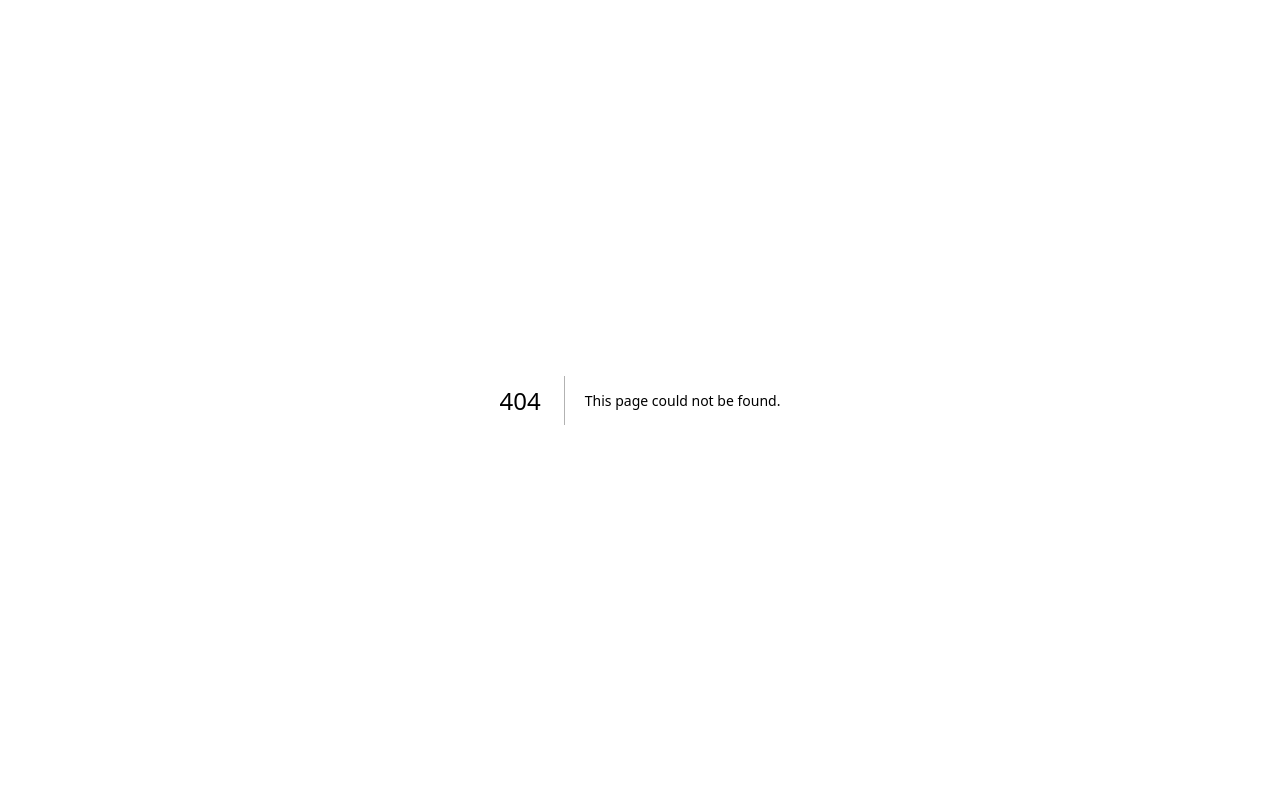
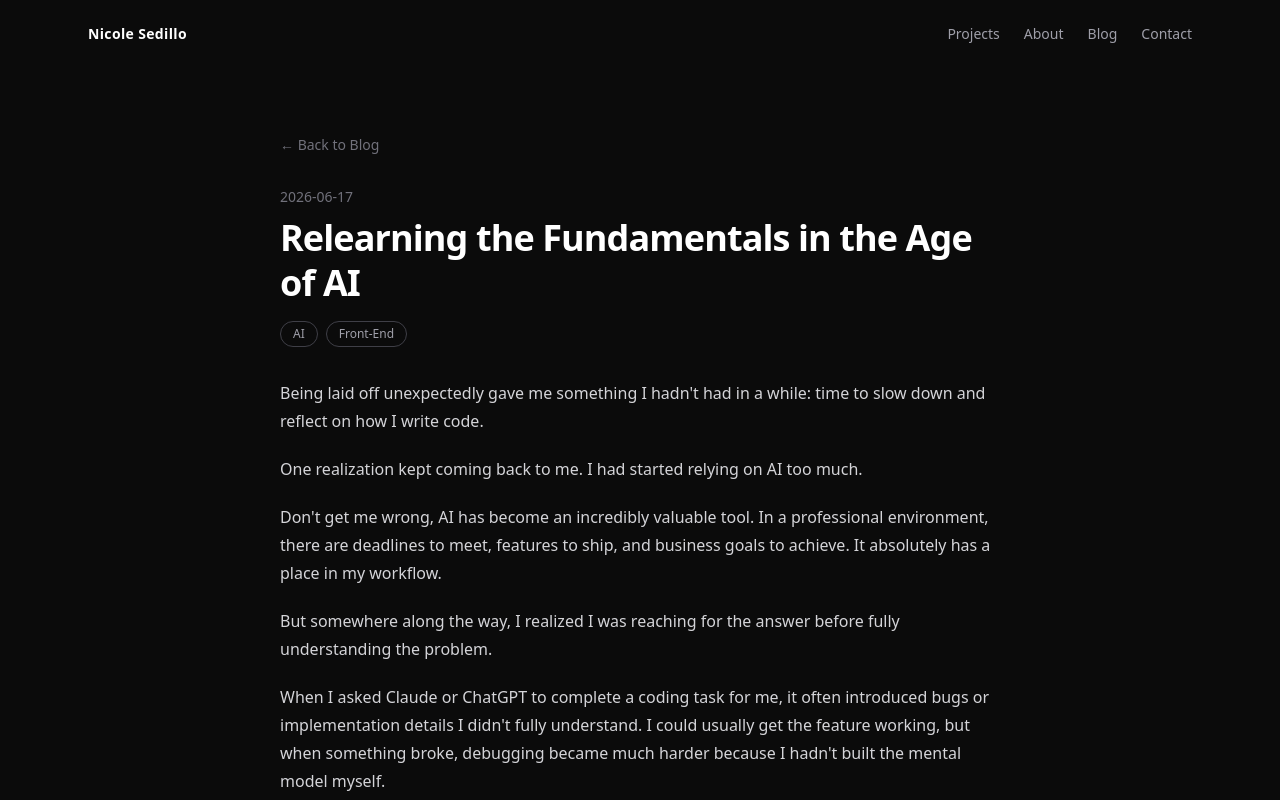
Before and after one commit to nicole-sedillo/portfolio-v3, a Next.js app: page /blog/relearning-the-fundamentals-in-the-age-of-ai in a window 1280 px wide. Before the commit this address had no page. Shown: the top 800 px of the page. Built offline with nearby package versions, Linux system fonts and the light colour scheme.

Commit message:
added a blog page and first blog entry

```diff
--- /dev/null
+++ b/app/blog/[slug]/page.tsx
@@ -0,0 +1,67 @@
+import Link from "next/link";
+import { getPostBySlug, getAllPosts } from "@/lib/posts";
+import { MDXRemote } from "next-mdx-remote/rsc";
+
+export async function generateStaticParams() {
+  const posts = getAllPosts();
+  return posts.map((post) => ({ slug: post.slug }));
+}
+
+export async function generateMetadata({ params }: { params: Promise<{ slug: string }> }) {
+  const { slug } = await params;
+  const post = getPostBySlug(slug);
+  return {
+    title: `${post.title} | Nicole Sedillo`,
+    description: post.description,
+  };
+}
+
+export default async function BlogPostPage({ params }: { params: Promise<{ slug: string }> }) {
+  const { slug } = await params;
+  const post = getPostBySlug(slug);
+
+  return (
+    <main className="min-h-screen bg-[#0B0B0B] text-white">
+      <nav className="mx-auto flex max-w-6xl items-center justify-between px-6 py-6">
+        <Link href="/" className="text-sm font-semibold tracking-wide">
+          Nicole Sedillo
+        </Link>
+        <div className="flex gap-6 text-sm text-zinc-400">
+          <Link href="/#projects" className="transition [&:hover]:text-[#5EEAD4]">Projects</Link>
+          <Link href="/#about" className="transition [&:hover]:text-[#5EEAD4]">About</Link>
+          <Link href="/blog" className="transition [&:hover]:text-[#5EEAD4]">Blog</Link>
+          <Link href="/#contact" className="transition [&:hover]:text-[#5EEAD4]">Contact</Link>
+        </div>
+      </nav>
+
+      <article className="mx-auto max-w-3xl px-6 py-16">
+        <Link
+          href="/blog"
+          className="mb-8 inline-block text-sm text-zinc-500 transition [&:hover]:text-[#5EEAD4]"
+        >
+          ← Back to Blog
+        </Link>
+
+        <p className="mb-2 text-sm text-zinc-500">{post.date}</p>
+        <h1 className="mb-4 text-3xl font-semibold leading-tight tracking-tight md:text-4xl">
+          {post.title}
+        </h1>
+
+        <div className="mb-8 flex flex-wrap gap-2">
+          {post.tags.map((tag) => (
+            <span
+              key={tag}
+              className="rounded-full border border-zinc-700 px-3 py-1 text-xs text-zinc-400"
+            >
+              {tag}
+            </span>
+          ))}
+        </div>
+
+        <div className="prose prose-invert prose-zinc max-w-none">
+          <MDXRemote source={post.content} />
+        </div>
+      </article>
+    </main>
+  );
+}
--- /dev/null
+++ b/app/blog/page.tsx
@@ -0,0 +1,59 @@
+import Link from "next/link";
+import { getAllPosts } from "@/lib/posts";
+
+export const metadata = {
+  title: "Blog | Nicole Sedillo",
+  description: "Thoughts on front-end development, design, and building things on the web.",
+};
+
+export default function BlogPage() {
+  const posts = getAllPosts();
+
+  return (
+    <main className="min-h-screen bg-[#0B0B0B] text-white">
+      <nav className="mx-auto flex max-w-6xl items-center justify-between px-6 py-6">
+        <Link href="/" className="text-sm font-semibold tracking-wide">
+          Nicole Sedillo
+        </Link>
+        <div className="flex gap-6 text-sm text-zinc-400">
+          <Link href="/#projects" className="transition [&:hover]:text-[#5EEAD4]">Projects</Link>
+          <Link href="/#about" className="transition [&:hover]:text-[#5EEAD4]">About</Link>
+          <Link href="/blog" className="transition [&:hover]:text-[#5EEAD4]">Blog</Link>
+          <Link href="/#contact" className="transition [&:hover]:text-[#5EEAD4]">Contact</Link>
+        </div>
+      </nav>
+
+      <section className="mx-auto max-w-6xl px-6 py-16">
+        <p className="mb-3 text-sm font-medium text-[#5EEAD4]">Writing</p>
+        <h1 className="mb-4 text-4xl font-semibold tracking-tight md:text-5xl">Blog</h1>
+        <p className="mb-12 max-w-xl text-lg text-zinc-400">
+          Thoughts on front-end development, building things, and learning in public.
+        </p>
+
+        <div className="flex flex-col gap-4">
+          {posts.map((post) => (
+            <Link
+              key={post.slug}
+              href={`/blog/${post.slug}`}
+              className="rounded-2xl border border-zinc-800 bg-[#111111] p-6 transition [&:hover]:border-[#5EEAD4]"
+            >
+              <p className="mb-1 text-xs text-zinc-500">{post.date}</p>
+              <h2 className="mb-2 text-xl font-semibold">{post.title}</h2>
+              <p className="text-sm text-zinc-400">{post.description}</p>
+              <div className="mt-4 flex flex-wrap gap-2">
+                {post.tags.map((tag) => (
+                  <span
+                    key={tag}
+                    className="rounded-full border border-zinc-700 px-3 py-1 text-xs text-zinc-400"
+                  >
+                    {tag}
+                  </span>
+                ))}
+              </div>
+            </Link>
+          ))}
+        </div>
+      </section>
+    </main>
+  );
+}
--- a/app/globals.css
+++ b/app/globals.css
@@ -1,4 +1,5 @@
 @import "tailwindcss";
+@plugin "@tailwindcss/typography";
 
 :root {
   --background: #0b0b0b;
--- a/app/page.tsx
+++ b/app/page.tsx
@@ -42,6 +42,9 @@ export default function Home() {
           </a>
           <a href="#about" className="transition [&:hover]:text-[#5EEAD4]">
             About
+          </a>
+          <a href="/blog" className="transition [&:hover]:text-[#5EEAD4]">
+            Blog
           </a>
           <a href="#contact" className="transition [&:hover]:text-[#5EEAD4]">
             Contact
--- /dev/null
+++ b/content/posts/relearning-the-fundamentals-in-the-age-of-ai.md
@@ -0,0 +1,44 @@
+---
+title: "Relearning the Fundamentals in the Age of AI"
+date: "2026-06-17"
+description: "Being laid off gave me time to reflect on how I write code and how much I'd been letting AI do the thinking for me."
+tags: ["AI", "Front-End"]
+---
+
+Being laid off unexpectedly gave me something I hadn't had in a while: time to slow down and reflect on how I write code.
+
+One realization kept coming back to me. I had started relying on AI too much.
+
+Don't get me wrong, AI has become an incredibly valuable tool. In a professional environment, there are deadlines to meet, features to ship, and business goals to achieve. It absolutely has a place in my workflow.
+
+But somewhere along the way, I realized I was reaching for the answer before fully understanding the problem.
+
+When I asked Claude or ChatGPT to complete a coding task for me, it often introduced bugs or implementation details I didn't fully understand. I could usually get the feature working, but when something broke, debugging became much harder because I hadn't built the mental model myself.
+
+What surprised me even more was how different it felt emotionally.
+
+When AI wrote most of the solution, there wasn't much satisfaction. I missed the feeling of finally getting something to work after thinking through the problem myself.
+
+I've found a much better balance by changing how I use AI.
+
+Instead of asking it to write the solution, I ask it to explain concepts, challenge my thinking, or walk me through the reasoning behind an implementation. Then I write the code myself.
+
+The difference has been huge.
+
+Not only do I end up with code I understand, but debugging becomes easier because I know why everything exists. I can navigate the project more confidently, spot mistakes faster, and make changes without feeling like I'm working around someone else's code.
+
+After reflecting on this, I realized my knowledge had become wide but not deep.
+
+I'd touched a lot of technologies, but I wanted a stronger foundation in the fundamentals.
+
+That's why I'm treating my current hockey app as my classroom. Instead of rushing to finish features, I'm intentionally using it to revisit JavaScript fundamentals — arrays, objects, state management, asynchronous data fetching — and to learn newer concepts like authentication and databases.
+
+It's tempting to ask AI for the answer immediately. The answer is only a prompt away.
+
+But I'm challenging myself to understand *why* the code works before I move on.
+
+I don't want to become a developer who can only build with AI beside them. I want AI to make me more efficient, not replace the thinking that makes me a better engineer.
+
+My goal isn't to write less code.
+
+It's to understand more of the code I write.
--- /dev/null
+++ b/lib/posts.ts
@@ -0,0 +1,57 @@
+import fs from "fs";
+import path from "path";
+import matter from "gray-matter";
+
+const postsDirectory = path.join(process.cwd(), "content/posts");
+
+export type PostMeta = {
+  slug: string;
+  title: string;
+  date: string;
+  description: string;
+  tags: string[];
+};
+
+export type Post = PostMeta & {
+  content: string;
+};
+
+// Get all posts sorted by date (newest first)
+export function getAllPosts(): PostMeta[] {
+  const fileNames = fs.readdirSync(postsDirectory);
+
+  const posts = fileNames
+    .filter((name) => name.endsWith(".md"))
+    .map((fileName) => {
+      const slug = fileName.replace(/\.md$/, "");
+      const fullPath = path.join(postsDirectory, fileName);
+      const fileContents = fs.readFileSync(fullPath, "utf8");
+      const { data } = matter(fileContents);
+
+      return {
+        slug,
+        title: data.title,
+        date: data.date,
+        description: data.description,
+        tags: data.tags ?? [],
+      };
+    });
+
+  return posts.sort((a, b) => (a.date < b.date ? 1 : -1));
+}
+
+// Get a single post by slug
+export function getPostBySlug(slug: string): Post {
+  const fullPath = path.join(postsDirectory, `${slug}.md`);
+  const fileContents = fs.readFileSync(fullPath, "utf8");
+  const { data, content } = matter(fileContents);
+
+  return {
+    slug,
+    title: data.title,
+    date: data.date,
+    description: data.description,
+    tags: data.tags ?? [],
+    content,
+  };
+}
--- a/package.json
+++ b/package.json
@@ -9,9 +9,12 @@
     "lint": "eslint"
   },
   "dependencies": {
+    "@tailwindcss/typography": "^0.5.20",
     "@vercel/analytics": "^2.0.1",
     "@vercel/speed-insights": "^2.0.0",
+    "gray-matter": "^4.0.3",
     "next": "^16.2.9",
+    "next-mdx-remote": "^6.0.0",
     "react": "19.2.4",
     "react-dom": "19.2.4"
   },
```
Also changed, not shown: 1 other file (tests, documents, lock files or other folders).
